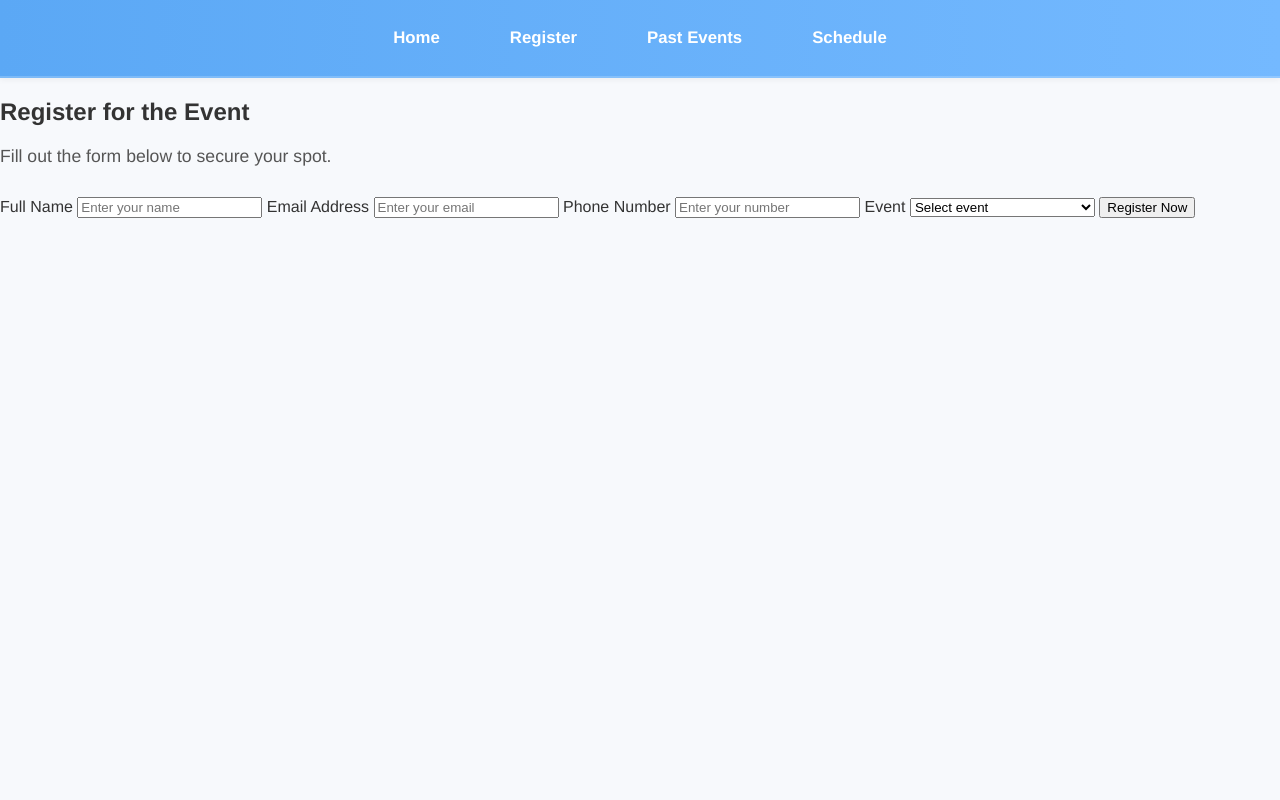
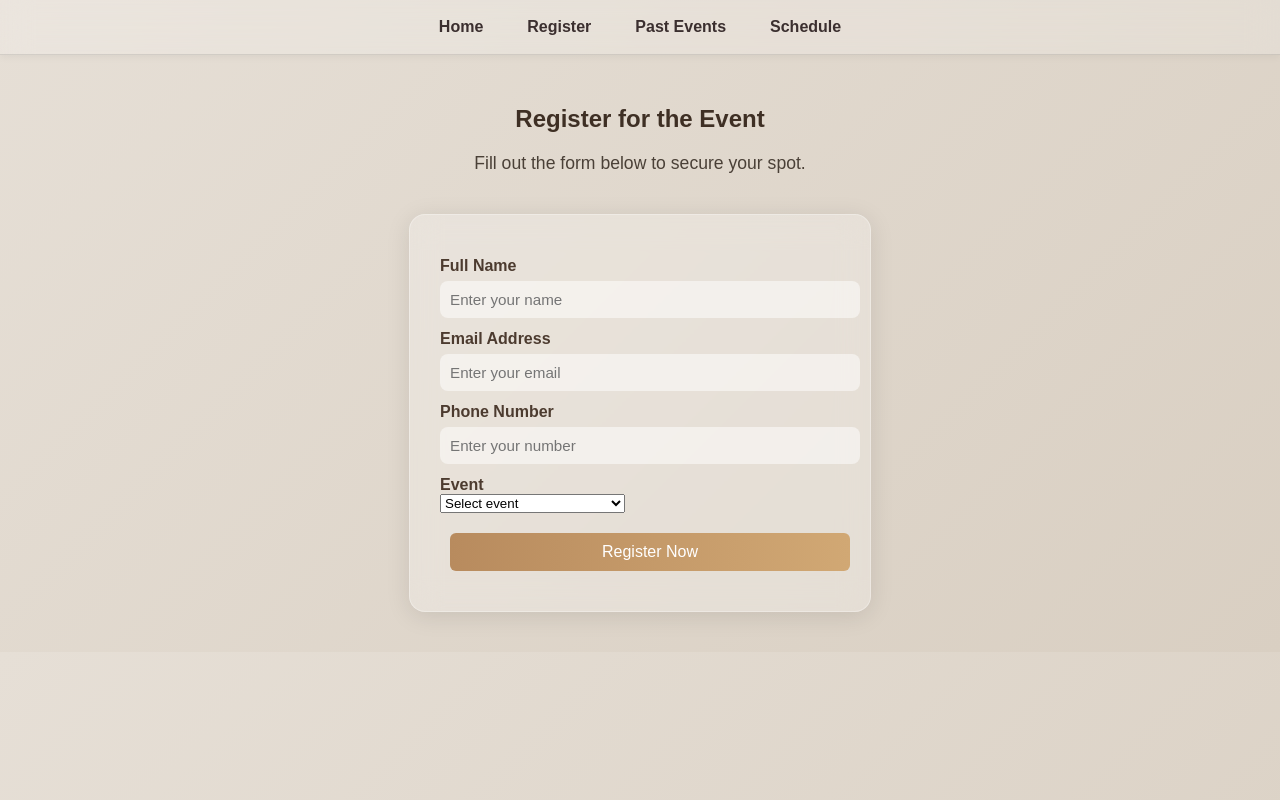
Before and after one commit to zoya-234/devops-lab-team-03, a website: page public/register.html in a window 1280 px wide. Drawn offline with Linux system fonts and the light colour scheme.

Commit message:
changed register.html

```diff
--- a/public/register.html
+++ b/public/register.html
@@ -4,7 +4,7 @@
   <meta charset="UTF-8">
   <meta name="viewport" content="width=device-width, initial-scale=1.0">
   <title>Register</title>
-  <link rel="stylesheet" href="/css/style.css">
+  <link rel="stylesheet" href="/css/register.css">
 </head>
 <body>
   <!-- Navigation -->
```
